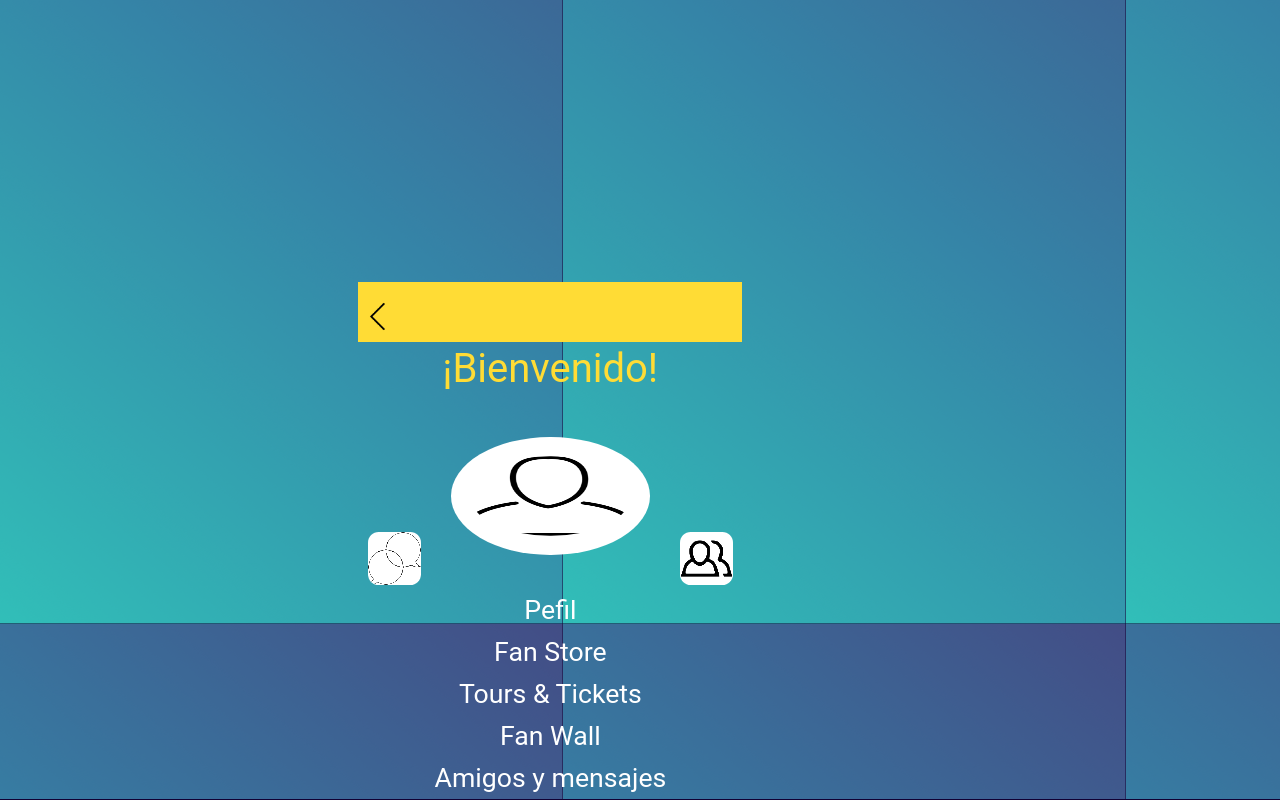
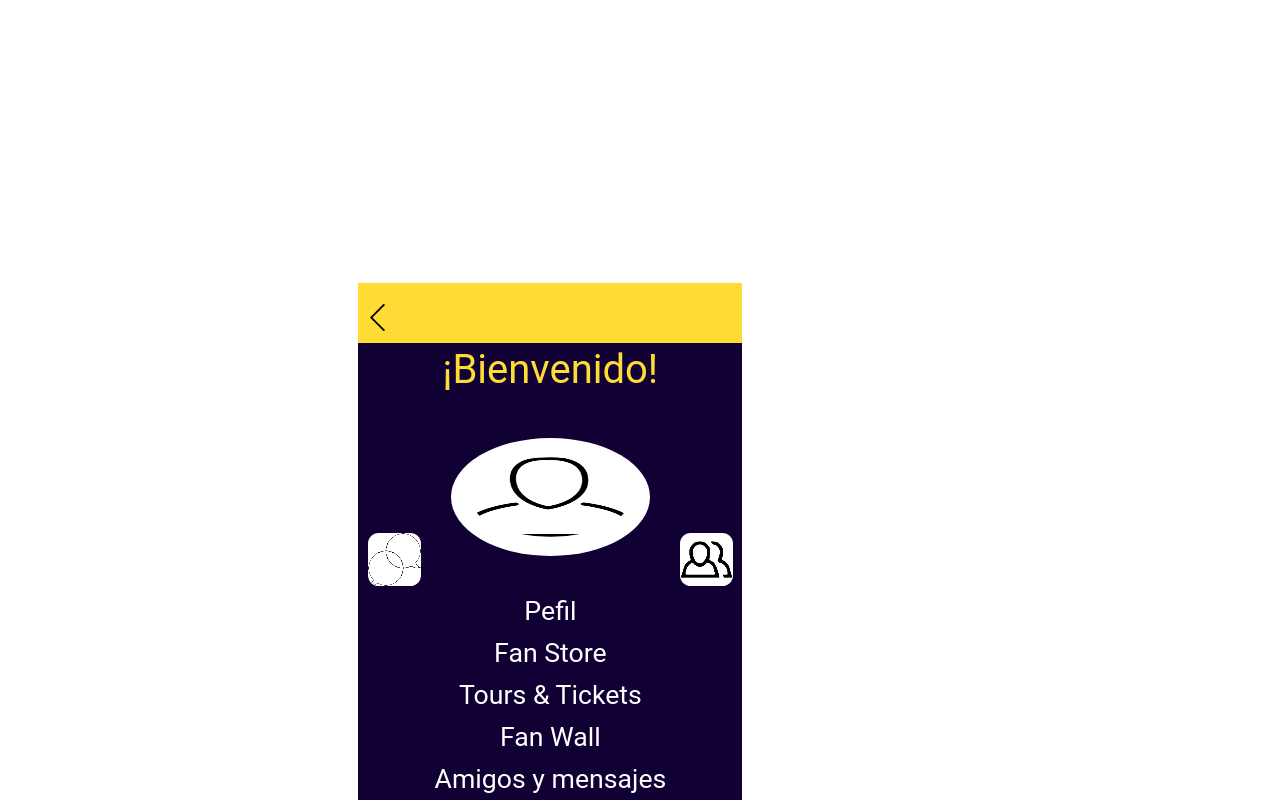
Before and after one commit to Shir-Dev/RythMe, a React (Create React App) app in the folder rithme/: page /home in a window 1280 px wide. Shown: the part 377-1177 px from the top of the page. Built offline with nearby package versions, Linux system fonts and the light colour scheme.

Commit message:
archivos subidos

```diff
--- a/rithme/src/App.js
+++ b/rithme/src/App.js
@@ -19,9 +19,8 @@ function App() {
   return (
 
     <Router>
-
+    <div>
       <nav>
-
 
             <Link to="/entradas">Entradas</Link>
 
@@ -29,10 +28,10 @@ function App() {
 
             <Link to="/home">Home</Link>
 
-
             <Link to="/misconciertos">Mis Conciertos</Link>
 
             <Link to="/configuracion">Configuracion</Link>
+
       </nav>
       <Switch>
         <Route path="/entradas">
@@ -48,7 +47,7 @@ function App() {
           <Form />
         </Route>
       </Switch>
-
+    </div>
   </Router>
 
   );
--- a/rithme/src/components/Entradas.js
+++ b/rithme/src/components/Entradas.js
@@ -13,7 +13,7 @@ import "./assets/styles/footer.css";
 
 function Bienvenido() {
   return (
-    <div className="">
+    <div className="contenedor_g">
       <Header />
       <div className="contenedor">
         <div className="contenedor_img">
@@ -80,7 +80,7 @@ function Bienvenido() {
           </p>
         </div>
       </div>
-      <Footer></Footer>
+
     </div>
   );
 }
--- a/rithme/src/components/Form.js
+++ b/rithme/src/components/Form.js
@@ -5,10 +5,10 @@ import Footer from "./Footer";
 
 function Bienvenido() {
   return (
-    <div className="">
+    <div className="contenedor_g">
       <Header/>
-     <div>
-       <h2>Datos Personales</h2>
+     <div >
+       <h2 className="h2">Datos Personales</h2>
       <div className="contenedor">
         <input type="text" placeholder="Nombre de Usuario" name="username" id="username" required />
         <input type="text" placeholder="Escriba su Nombre" name="name" id="name" required />
@@ -20,7 +20,6 @@ function Bienvenido() {
         <input className="btnContinuar" type="button" value="Continuar" name="continue" id="continue"/>
       </div>
       </div>
-      <Footer/>
     </div>
   );
 }
--- a/rithme/src/components/assets/styles/bienvenido.css
+++ b/rithme/src/components/assets/styles/bienvenido.css
@@ -1,4 +1,4 @@
-body{
+.contenedor{
     background-color: #110033;
     font-family: Roboto , Helvetica, sans-serif;
     text-align: center;
--- a/rithme/src/components/assets/styles/entradas.css
+++ b/rithme/src/components/assets/styles/entradas.css
@@ -1,4 +1,4 @@
-body {
+.contenedor_g {
   background-color: #110033;
   font-family: Roboto, Helvetica, sans-serif;
   text-align: center;
--- a/rithme/src/components/assets/styles/form.css
+++ b/rithme/src/components/assets/styles/form.css
@@ -1,22 +1,27 @@
-body {
+.contenedor_g {
     background-color: #110033;
     font-family: Roboto, Helvetica, sans-serif;
     text-align: center;
     width: 100%;
+
   }
 
- div h2{
+ .h2{
      color: white;
      text-align: left;
      margin-left: 18%;
+     font-size: 30px;
  }
+
  .contenedor input{
 
-   margin-left: 0%;
+
    margin-bottom: 10px;
    padding: 5%;
    width: 200%;
    font-size: 18px;
+
+
 
  }
  .btnContinuar{
@@ -26,4 +31,5 @@ body {
     border-radius: 30%;
     border: 1px solid #110033;
 
+
  }
--- a/rithme/src/components/assets/styles/page-inicio.css
+++ b/rithme/src/components/assets/styles/page-inicio.css
@@ -1,5 +1,5 @@
-body{
-    background-image: url(../img/171MindCrawl@3x.png);
+.contenedor{
+
 }
 .contenedor{
     display: flex;
```
Also changed, not shown: rithme/src/App.css (renamed from rithme/src/App2.css).
